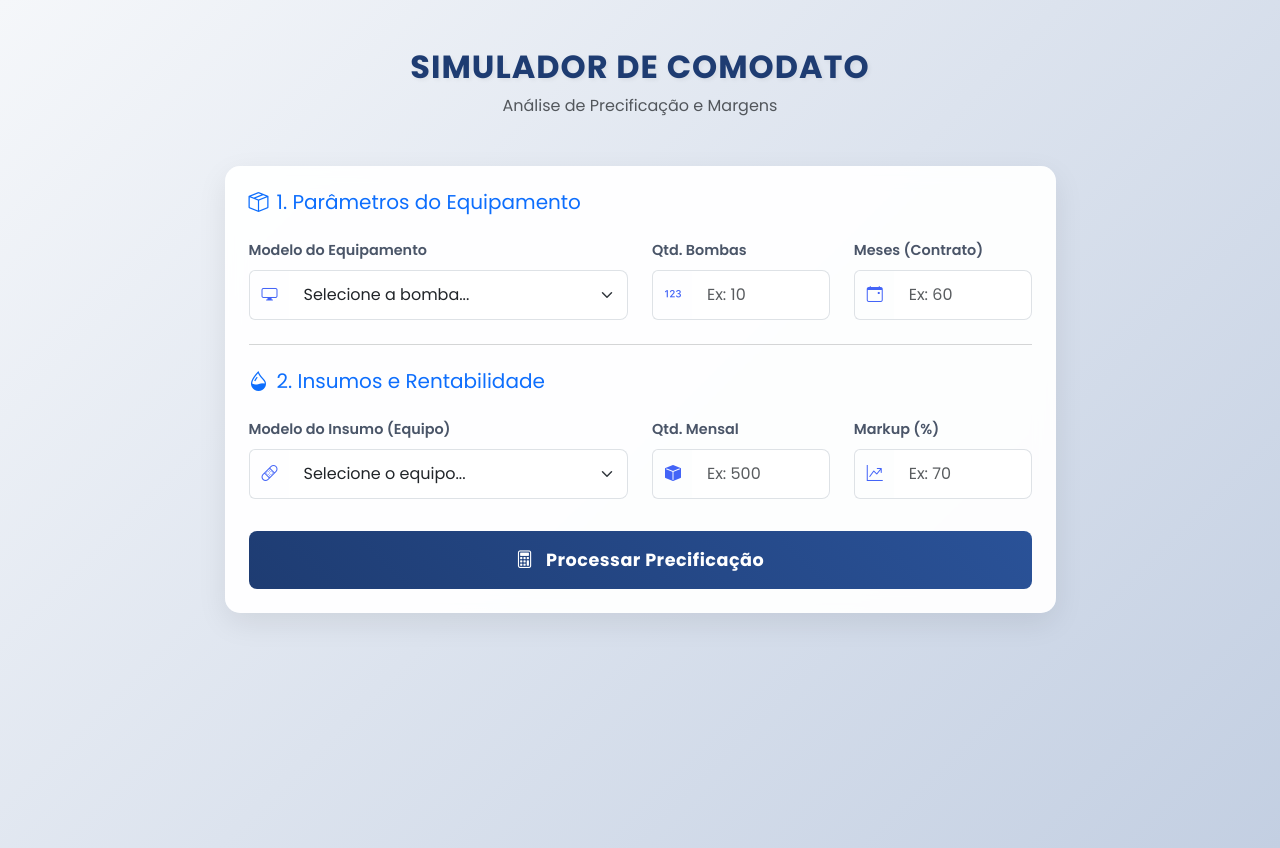
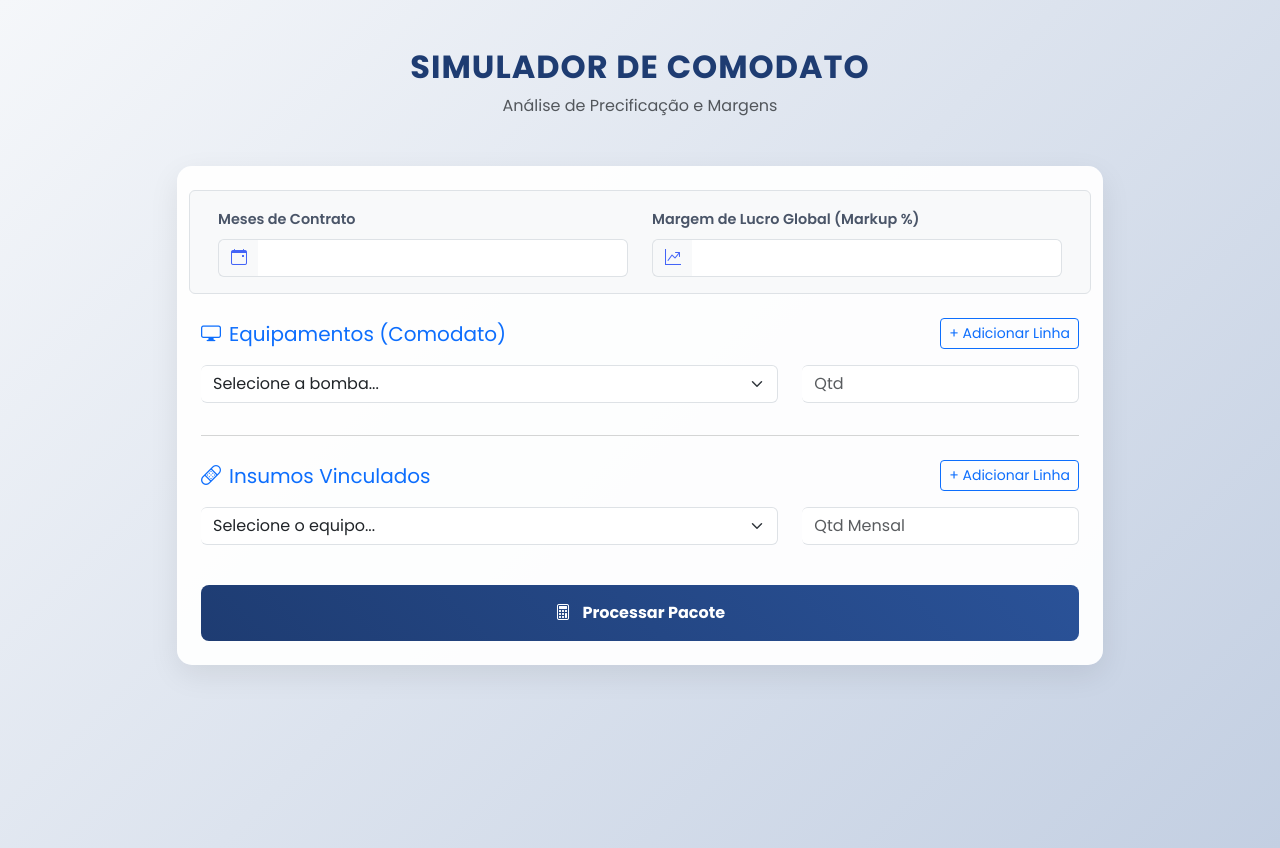
Before and after one commit to rtsroot-server/simulador-comodato, a Flask app: page / in a window 1280 px wide. Run offline with Flask 3, Linux system fonts and the light colour scheme.

Commit message:
Update index.html

```diff
--- a/templates/index.html
+++ b/templates/index.html
@@ -4,99 +4,24 @@
     <meta charset="UTF-8">
     <meta name="viewport" content="width=device-width, initial-scale=1.0">
     <title>Simulador de Preços X Margens Comodato</title>
-
-    <!-- Bootstrap 5 -->
     <link href="https://cdn.jsdelivr.net/npm/bootstrap@5.3.0/dist/css/bootstrap.min.css" rel="stylesheet">
-    <!-- Bootstrap Icons -->
     <link rel="stylesheet" href="https://cdn.jsdelivr.net/npm/bootstrap-icons@1.10.5/font/bootstrap-icons.css">
-    <!-- Google Fonts: Poppins -->
     <link href="https://fonts.googleapis.com/css2?family=Poppins:wght@300;400;600;700&display=swap" rel="stylesheet">
-
     <style>
-        body {
-            font-family: 'Poppins', sans-serif;
-            background: linear-gradient(135deg, #f5f7fa 0%, #c3cfe2 100%);
-            min-height: 100vh;
-            padding-bottom: 50px;
-        }
-        .main-title {
-            font-weight: 700;
-            color: #1e3c72;
-            text-transform: uppercase;
-            letter-spacing: 1px;
-            text-shadow: 2px 2px 4px rgba(0,0,0,0.05);
-        }
-        .custom-card {
-            border: none;
-            border-radius: 15px;
-            box-shadow: 0 10px 30px rgba(0,0,0,0.08);
-            background-color: rgba(255, 255, 255, 0.95);
-            backdrop-filter: blur(10px);
-        }
-        .form-label {
-            font-weight: 600;
-            color: #4a5568;
-            font-size: 0.9rem;
-        }
-        .input-group-text {
-            background-color: transparent;
-            border-right: none;
-            color: #4364F7;
-        }
-        .form-control, .form-select {
-            border-left: none;
-            border-radius: 0 8px 8px 0;
-            padding: 12px 15px;
-        }
-        .form-control:focus, .form-select:focus {
-            box-shadow: none;
-            border-color: #ced4da;
-        }
-        .input-group:focus-within {
-            box-shadow: 0 0 0 0.25rem rgba(67, 100, 247, 0.25);
-            border-radius: 8px;
-        }
-        .input-group:focus-within .input-group-text, .input-group:focus-within .form-control, .input-group:focus-within .form-select {
-            border-color: #4364F7;
-        }
-        .btn-gradient {
-            background: linear-gradient(45deg, #1e3c72, #2a5298);
-            color: white;
-            border: none;
-            border-radius: 8px;
-            font-size: 1.1rem;
-            letter-spacing: 0.5px;
-            transition: all 0.3s ease;
-        }
-        .btn-gradient:hover {
-            transform: translateY(-2px);
-            box-shadow: 0 8px 20px rgba(30, 60, 114, 0.4);
-            color: white;
-        }
-        /* Dashboard de Resultado */
-        .result-card {
-            background: linear-gradient(135deg, #0f2027, #203a43, #2c5364);
-            color: white;
-            border-radius: 15px;
-            box-shadow: 0 15px 35px rgba(0,0,0,0.2);
-            transform: translateY(0);
-            animation: slideUp 0.5s ease-out forwards;
-        }
-        @keyframes slideUp {
-            from { opacity: 0; transform: translateY(20px); }
-            to { opacity: 1; transform: translateY(0); }
-        }
-        .result-value {
-            color: #00ffcc; /* Verde neon elegante */
-            font-weight: 700;
-            font-size: 1.8rem;
-        }
-        .result-title {
-            color: #a8b2d1;
-            font-size: 0.9rem;
-            text-transform: uppercase;
-            letter-spacing: 1px;
-        }
+        body { font-family: 'Poppins', sans-serif; background: linear-gradient(135deg, #f5f7fa 0%, #c3cfe2 100%); min-height: 100vh; padding-bottom: 50px; }
+        .main-title { font-weight: 700; color: #1e3c72; text-transform: uppercase; letter-spacing: 1px; }
+        .custom-card { border: none; border-radius: 15px; box-shadow: 0 10px 30px rgba(0,0,0,0.08); background-color: rgba(255, 255, 255, 0.95); }
+        .form-label { font-weight: 600; color: #4a5568; font-size: 0.9rem; }
+        .input-group-text { background-color: transparent; border-right: none; color: #4364F7; }
+        .form-control, .form-select { border-left: none; }
+        .btn-gradient { background: linear-gradient(45deg, #1e3c72, #2a5298); color: white; border: none; border-radius: 8px; transition: all 0.3s ease; }
+        .btn-gradient:hover { transform: translateY(-2px); box-shadow: 0 8px 20px rgba(30, 60, 114, 0.4); color: white;}
+        .result-card { background: linear-gradient(135deg, #0f2027, #203a43, #2c5364); color: white; border-radius: 15px; }
+        .result-value { color: #00ffcc; font-weight: 700; }
+        .table-dark-custom { background-color: rgba(0,0,0,0.2); color: white; border-radius: 8px; overflow: hidden; }
+        .table-dark-custom th { color: #a8b2d1; font-weight: 600; border-bottom: 1px solid rgba(255,255,255,0.1); }
+        .table-dark-custom td { border-bottom: 1px solid rgba(255,255,255,0.05); vertical-align: middle; }
+        .memoria-calculo { background-color: rgba(255, 255, 255, 0.05); border-left: 4px solid #00ffcc; border-radius: 4px; padding: 15px; margin-top: 20px; font-size: 0.9rem; color: #cbd5e1;}
     </style>
 </head>
 <body>
@@ -107,115 +32,170 @@
         </div>
 
         <div class="row justify-content-center">
-            <div class="col-lg-9">
-                <!-- Painel de Inserção de Dados -->
+            <div class="col-lg-10">
                 <div class="card custom-card p-4 mb-4">
                     <form method="POST">
 
-                        <h5 class="mb-4 text-primary"><i class="bi bi-box-seam me-2"></i>1. Parâmetros do Equipamento</h5>
-                        <div class="row mb-4">
-                            <div class="col-md-6 mb-3 mb-md-0">
-                                <label class="form-label">Modelo do Equipamento</label>
+                        <div class="row mb-4 bg-light p-3 rounded border">
+                            <div class="col-md-6">
+                                <label class="form-label">Meses de Contrato</label>
                                 <div class="input-group">
-                                    <span class="input-group-text"><i class="bi bi-display"></i></span>
-                                    <select class="form-select" name="equipamento" required>
-                                        <option value="" disabled selected>Selecione a bomba...</option>
-                                        {% for eq in equipamentos %}
-                                        <option value="{{ eq }}">{{ eq }}</option>
-                                        {% endfor %}
-                                    </select>
+                                    <span class="input-group-text"><i class="bi bi-calendar-event"></i></span>
+                                    <input type="number" class="form-control" name="tempo_contrato" required>
                                 </div>
                             </div>
-                            <div class="col-md-3 mb-3 mb-md-0">
-                                <label class="form-label">Qtd. Bombas</label>
+                            <div class="col-md-6">
+                                <label class="form-label">Margem de Lucro Global (Markup %)</label>
                                 <div class="input-group">
-                                    <span class="input-group-text"><i class="bi bi-123"></i></span>
-                                    <input type="number" step="0.01" class="form-control" name="qtd_equipamentos" placeholder="Ex: 10" required>
-                                </div>
-                            </div>
-                            <div class="col-md-3">
-                                <label class="form-label">Meses (Contrato)</label>
-                                <div class="input-group">
-                                    <span class="input-group-text"><i class="bi bi-calendar-event"></i></span>
-                                    <input type="number" class="form-control" name="tempo_contrato" placeholder="Ex: 60" required>
+                                    <span class="input-group-text"><i class="bi bi-graph-up-arrow"></i></span>
+                                    <input type="number" step="0.01" class="form-control" name="margem_lucro" required>
                                 </div>
                             </div>
                         </div>
 
-                        <hr class="text-muted mb-4">
-
-                        <h5 class="mb-4 text-primary"><i class="bi bi-droplet-half me-2"></i>2. Insumos e Rentabilidade</h5>
-                        <div class="row mb-4">
-                            <div class="col-md-6 mb-3 mb-md-0">
-                                <label class="form-label">Modelo do Insumo (Equipo)</label>
-                                <div class="input-group">
-                                    <span class="input-group-text"><i class="bi bi-bandaid"></i></span>
-                                    <select class="form-select" name="insumo" required>
-                                        <option value="" disabled selected>Selecione o equipo...</option>
-                                        {% for ins in insumos %}
-                                        <option value="{{ ins }}">{{ ins }}</option>
-                                        {% endfor %}
+                        <div class="d-flex justify-content-between align-items-center mb-3">
+                            <h5 class="text-primary m-0"><i class="bi bi-display me-2"></i>Equipamentos (Comodato)</h5>
+                            <button type="button" class="btn btn-sm btn-outline-primary" onclick="addEquipamento()">+ Adicionar Linha</button>
+                        </div>
+                        <div id="equipamentos-container">
+                            <div class="row mb-2 equipamento-item">
+                                <div class="col-md-8 mb-2">
+                                    <select class="form-select" name="equipamento[]" required>
+                                        <option value="" disabled selected>Selecione a bomba...</option>
+                                        {% for eq in equipamentos %}<option value="{{ eq }}">{{ eq }}</option>{% endfor %}
                                     </select>
                                 </div>
-                            </div>
-                            <div class="col-md-3 mb-3 mb-md-0">
-                                <label class="form-label">Qtd. Mensal</label>
-                                <div class="input-group">
-                                    <span class="input-group-text"><i class="bi bi-box-fill"></i></span>
-                                    <input type="number" step="0.01" class="form-control" name="qtd_insumos" placeholder="Ex: 500" required>
-                                </div>
-                            </div>
-                            <div class="col-md-3">
-                                <label class="form-label">Markup (%)</label>
-                                <div class="input-group">
-                                    <span class="input-group-text"><i class="bi bi-graph-up-arrow"></i></span>
-                                    <input type="number" step="0.01" class="form-control" name="margem_lucro" placeholder="Ex: 70" required>
+                                <div class="col-md-4 mb-2">
+                                    <input type="number" step="0.01" class="form-control" name="qtd_equipamentos[]" placeholder="Qtd" required>
                                 </div>
                             </div>
                         </div>
 
-                        <button type="submit" class="btn btn-gradient w-100 py-3 mt-2">
-                            <strong><i class="bi bi-calculator me-2"></i> Processar Precificação</strong>
+                        <hr class="text-muted my-4">
+
+                        <div class="d-flex justify-content-between align-items-center mb-3">
+                            <h5 class="text-primary m-0"><i class="bi bi-bandaid me-2"></i>Insumos Vinculados</h5>
+                            <button type="button" class="btn btn-sm btn-outline-primary" onclick="addInsumo()">+ Adicionar Linha</button>
+                        </div>
+                        <div id="insumos-container">
+                            <div class="row mb-2 insumo-item">
+                                <div class="col-md-8 mb-2">
+                                    <select class="form-select" name="insumo[]" required>
+                                        <option value="" disabled selected>Selecione o equipo...</option>
+                                        {% for ins in insumos %}<option value="{{ ins }}">{{ ins }}</option>{% endfor %}
+                                    </select>
+                                </div>
+                                <div class="col-md-4 mb-2">
+                                    <input type="number" step="0.01" class="form-control" name="qtd_insumos[]" placeholder="Qtd Mensal" required>
+                                </div>
+                            </div>
+                        </div>
+
+                        <button type="submit" class="btn btn-gradient w-100 py-3 mt-4">
+                            <strong><i class="bi bi-calculator me-2"></i> Processar Pacote</strong>
                         </button>
                     </form>
                 </div>
 
-                <!-- Dashboard de Resultado -->
                 {% if resultado %}
-                <div class="card result-card p-4 mt-2">
-                    <div class="d-flex justify-content-between align-items-center border-bottom border-secondary pb-3 mb-4">
-                        <h4 class="mb-0 text-white"><i class="bi bi-check-circle-fill text-success me-2"></i> Relatório de Precificação</h4>
-                        <span class="badge bg-secondary p-2">Status: Calculado</span>
+                <div class="card result-card p-4 mt-2 mb-5">
+                    <h4 class="mb-4 text-white"><i class="bi bi-check-circle-fill text-success me-2"></i> Relatório Comercial</h4>
+
+                    <div class="table-responsive">
+                        <table class="table table-dark-custom text-center align-middle">
+                            <thead>
+                                <tr>
+                                    <th class="text-start">Insumo</th>
+                                    <th>Custo Base</th>
+                                    <th>Preço Venda (com {{ resultado.margem_lucro }}%)</th>
+                                    <th>Fator Comodato (FC)</th>
+                                    <th>PREÇO FINAL SUGERIDO</th>
+                                </tr>
+                            </thead>
+                            <tbody>
+                                {% for item in resultado.detalhes_insumos %}
+                                <tr>
+                                    <td class="text-start text-white">{{ item.nome }}</td>
+                                    <td>R$ {{ item.custo_base }}</td>
+                                    <td>R$ {{ item.preco_com_markup }}</td>
+                                    <td class="text-warning">+ R$ {{ resultado.fator_comodato }}</td>
+                                    <td><span class="result-value fs-5">R$ {{ item.preco_venda }}</span></td>
+                                </tr>
+                                {% endfor %}
+                            </tbody>
+                        </table>
                     </div>
 
-                    <p class="text-center mb-4" style="color: #cbd5e1; font-size: 0.95rem;">
-                        <i class="bi bi-info-circle me-1"></i> Base de custos internos protegidos:<br>
-                        <span class="text-white">{{ resultado.equipamento_escolhido }}</span> (R$ {{ resultado.custo_equip_oculto }}) &nbsp;|&nbsp;
-                        <span class="text-white">{{ resultado.insumo_escolhido }}</span> (R$ {{ resultado.custo_insumo_oculto }})
-                    </p>
+                    <!-- Memória de Cálculo -->
+                    <div class="memoria-calculo">
+                        <h6 class="text-white mb-3"><i class="bi bi-journal-text me-2"></i>Memória de Cálculo do Fator Comodato (FC)</h6>
+                        <div class="row">
+                            <div class="col-md-6">
+                                <ul class="list-unstyled mb-0">
+                                    <li><strong>1. Custo Total das Máquinas:</strong> R$ {{ resultado.custo_total_equipamentos }}</li>
+                                    <li><strong>2. Tempo de Contrato:</strong> {{ resultado.tempo_contrato }} meses</li>
+                                    <li><strong>3. Custo Mensal das Máquinas:</strong> R$ {{ resultado.custo_mensal_equipamentos }}</li>
+                                </ul>
+                            </div>
+                            <div class="col-md-6">
+                                <ul class="list-unstyled mb-0">
+                                    <li><strong>4. Volume Total de Equipos/Mês:</strong> {{ resultado.qtd_total_insumos }} unidades</li>
+                                    <li><strong>5. Fator Comodato Unitário (Linha 3 ÷ Linha 4):</strong> <span class="text-warning fw-bold">R$ {{ resultado.fator_comodato }}</span></li>
+                                </ul>
+                            </div>
+                        </div>
+                        <hr class="border-secondary my-3">
+                        <p class="mb-0"><small><em><strong>Regra de Precificação:</strong> A Margem de Lucro (Markup) é aplicada exclusivamente sobre o custo do insumo. O Fator Comodato é acrescido ao final apenas como recuperação de custo do equipamento.</em></small></p>
+                    </div>
 
-                    <div class="row text-center mt-4">
-                        <div class="col-md-4 mb-4 mb-md-0 border-end border-secondary">
-                            <p class="result-title">Fator Comodato (FC)</p>
-                            <h5 class="text-white">R$ {{ resultado.fator_comodato }}</h5>
-                            <small style="color: #64748b;">Diluição por equipo</small>
-                        </div>
-                        <div class="col-md-4 mb-4 mb-md-0 border-end border-secondary">
-                            <p class="result-title">Custo Operacional</p>
-                            <h5 class="text-white">R$ {{ resultado.custo_com_fc }}</h5>
-                            <small style="color: #64748b;">Insumo + FC</small>
-                        </div>
-                        <div class="col-md-4">
-                            <p class="result-title text-white">Preço de Venda (Un.)</p>
-                            <h4 class="result-value">R$ {{ resultado.preco_venda_final }}</h4>
-                            <small style="color: #64748b;">Sugestão Comercial</small>
-                        </div>
-                    </div>
                 </div>
                 {% endif %}
-
             </div>
         </div>
     </div>
+
+    <script>
+        function addEquipamento() {
+            const container = document.getElementById('equipamentos-container');
+            const row = document.createElement('div');
+            row.className = 'row mb-2 equipamento-item';
+            row.innerHTML = `
+                <div class="col-md-8 mb-2">
+                    <select class="form-select" name="equipamento[]" required>
+                        <option value="" disabled selected>Selecione a bomba...</option>
+                        {% for eq in equipamentos %}<option value="{{ eq }}">{{ eq }}</option>{% endfor %}
+                    </select>
+                </div>
+                <div class="col-md-3 mb-2">
+                    <input type="number" step="0.01" class="form-control" name="qtd_equipamentos[]" placeholder="Qtd" required>
+                </div>
+                <div class="col-md-1 mb-2">
+                    <button type="button" class="btn btn-outline-danger w-100" onclick="this.parentElement.parentElement.remove()">X</button>
+                </div>
+            `;
+            container.appendChild(row);
+        }
+
+        function addInsumo() {
+            const container = document.getElementById('insumos-container');
+            const row = document.createElement('div');
+            row.className = 'row mb-2 insumo-item';
+            row.innerHTML = `
+                <div class="col-md-8 mb-2">
+                    <select class="form-select" name="insumo[]" required>
+                        <option value="" disabled selected>Selecione o equipo...</option>
+                        {% for ins in insumos %}<option value="{{ ins }}">{{ ins }}</option>{% endfor %}
+                    </select>
+                </div>
+                <div class="col-md-3 mb-2">
+                    <input type="number" step="0.01" class="form-control" name="qtd_insumos[]" placeholder="Qtd Mensal" required>
+                </div>
+                <div class="col-md-1 mb-2">
+                    <button type="button" class="btn btn-outline-danger w-100" onclick="this.parentElement.parentElement.remove()">X</button>
+                </div>
+            `;
+            container.appendChild(row);
+        }
+    </script>
 </body>
 </html>
```
